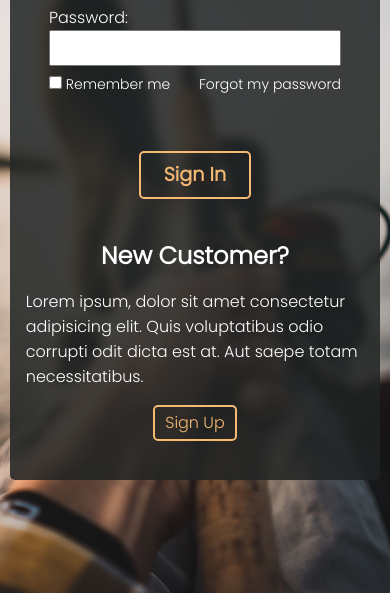
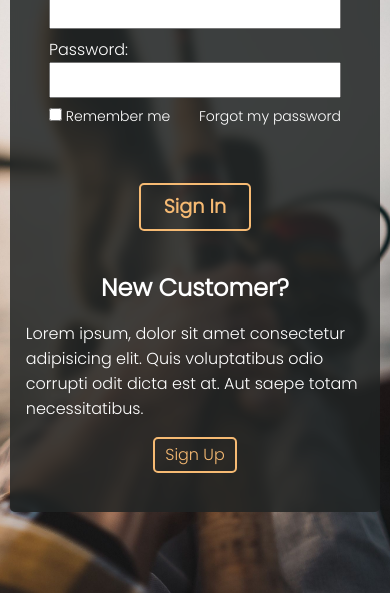
Before and after one commit to syko99/EshopPub, a plain HTML site: page sign-in.html in a window 390 px wide. Shown: the part 289-882 px from the top of the page. Drawn offline with Linux system fonts and the light colour scheme.

Commit message:
Update sign-in.css

```diff
--- a/sign-in.css
+++ b/sign-in.css
@@ -311,4 +311,7 @@ main h1{
     main h1{
         font-size: 3rem;
     }
+    main {
+        gap: 4rem;
+    }
 }
```
